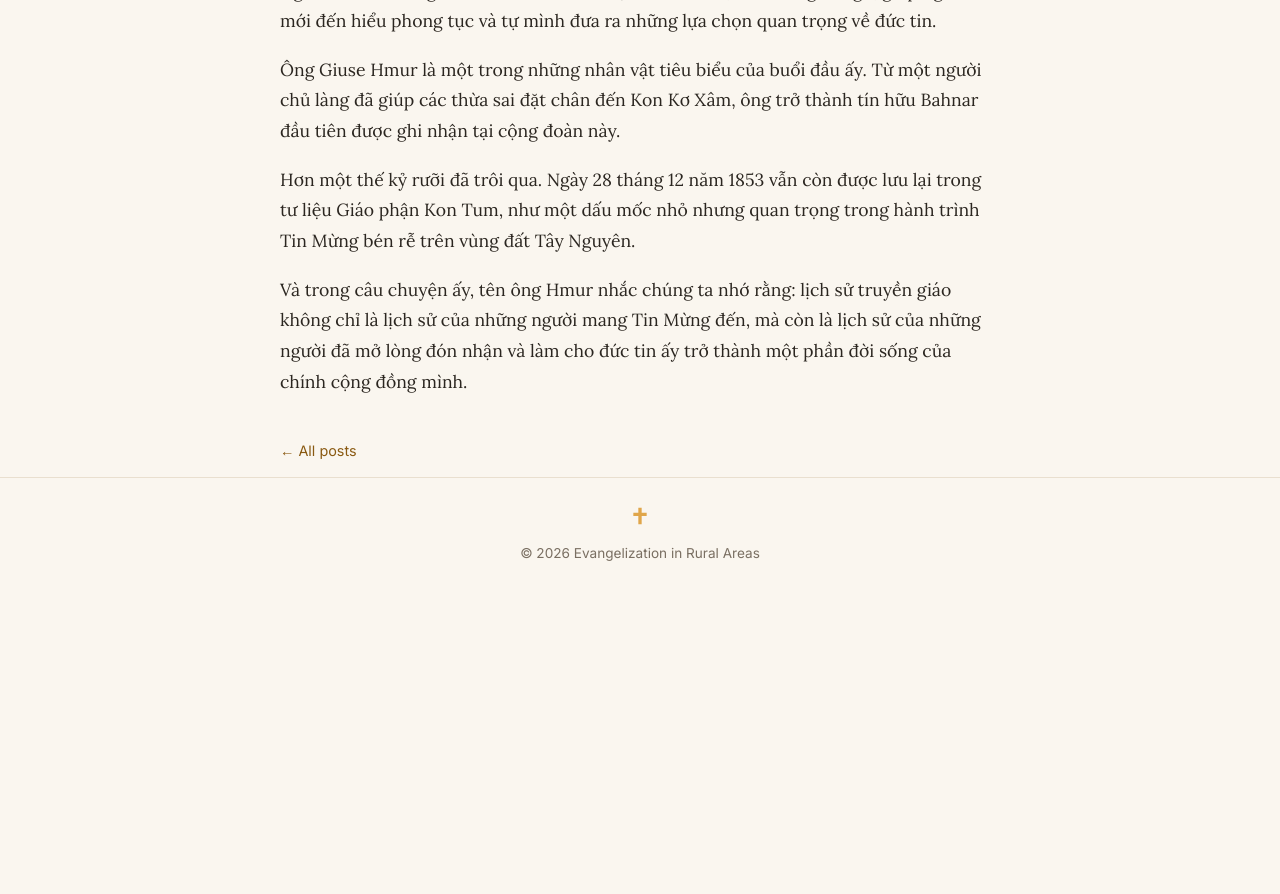
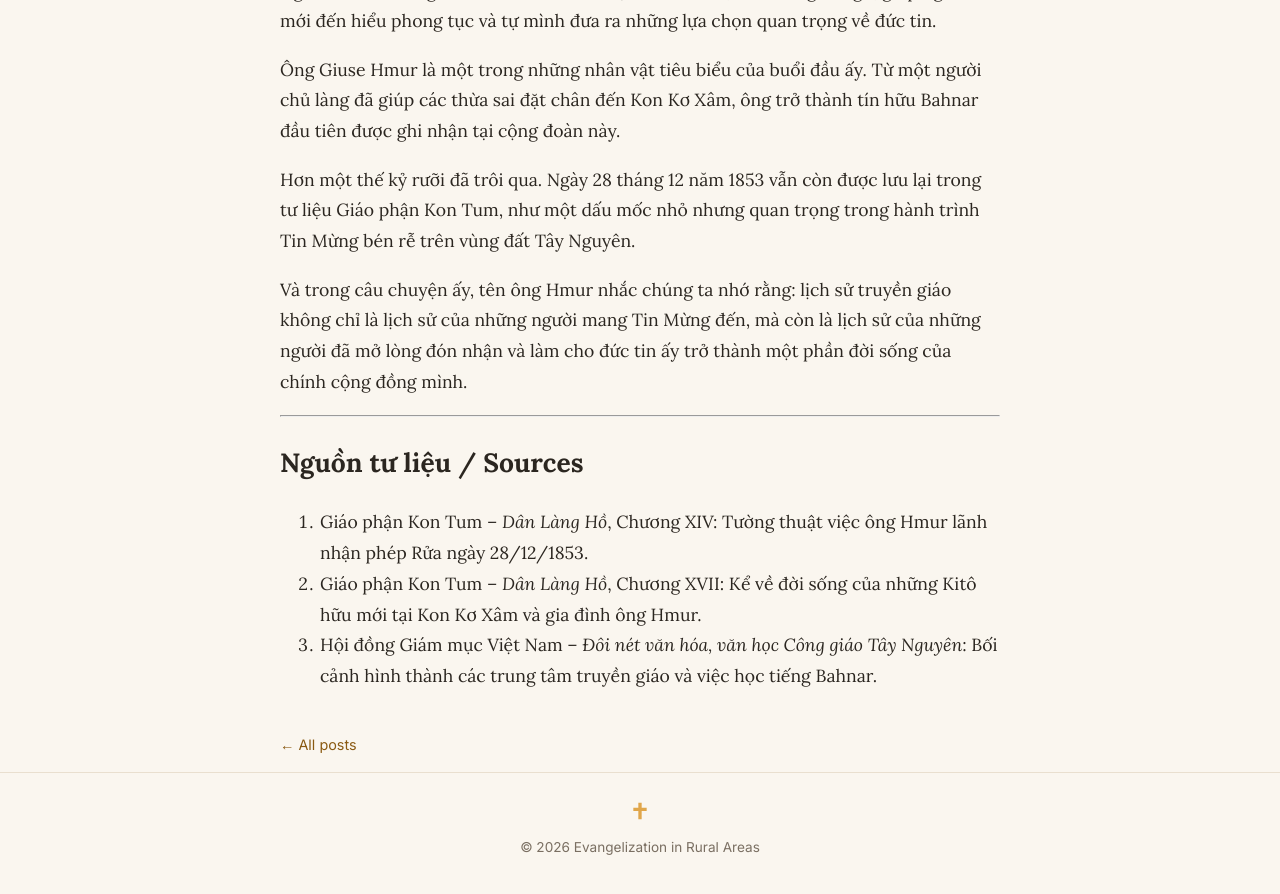
Before and after one commit to phamnguyenkhang01/phamnguyenkhang01.github.io, a Jekyll site: the page built from _posts/2026-11-27-giuse-hmur-the-day-a-bahnar-man-entered-the-history-of-faith.md, in a window 1280 px wide and 900 px high, scrolled down 5852 px. Shown: the top 894 px of the window. Built offline with Jekyll 4.4.1, drawn with Linux system fonts in a browser that asks for light colours; before the commit the page ends 6458 px from its top, so only the background shows below that.

Commit message:
Add sources to Giuse Hmur post
Co-Authored-By: Claude Sonnet 5.5 <noreply@anthropic.com>

```diff
--- a/_posts/2026-11-27-giuse-hmur-the-day-a-bahnar-man-entered-the-history-of-faith.md
+++ b/_posts/2026-11-27-giuse-hmur-the-day-a-bahnar-man-entered-the-history-of-faith.md
@@ -105,3 +105,11 @@ Người Bahnar cũng có vai trò của mình: họ mở cửa nhà, chia sẻ
 Hơn một thế kỷ rưỡi đã trôi qua. Ngày 28 tháng 12 năm 1853 vẫn còn được lưu lại trong tư liệu Giáo phận Kon Tum, như một dấu mốc nhỏ nhưng quan trọng trong hành trình Tin Mừng bén rễ trên vùng đất Tây Nguyên.
 
 Và trong câu chuyện ấy, tên ông Hmur nhắc chúng ta nhớ rằng: lịch sử truyền giáo không chỉ là lịch sử của những người mang Tin Mừng đến, mà còn là lịch sử của những người đã mở lòng đón nhận và làm cho đức tin ấy trở thành một phần đời sống của chính cộng đồng mình.
+
+---
+
+## Nguồn tư liệu / Sources
+
+1. Giáo phận Kon Tum – *Dân Làng Hồ*, Chương XIV: Tường thuật việc ông Hmur lãnh nhận phép Rửa ngày 28/12/1853.
+2. Giáo phận Kon Tum – *Dân Làng Hồ*, Chương XVII: Kể về đời sống của những Kitô hữu mới tại Kon Kơ Xâm và gia đình ông Hmur.
+3. Hội đồng Giám mục Việt Nam – *Đôi nét văn hóa, văn học Công giáo Tây Nguyên*: Bối cảnh hình thành các trung tâm truyền giáo và việc học tiếng Bahnar.
```
